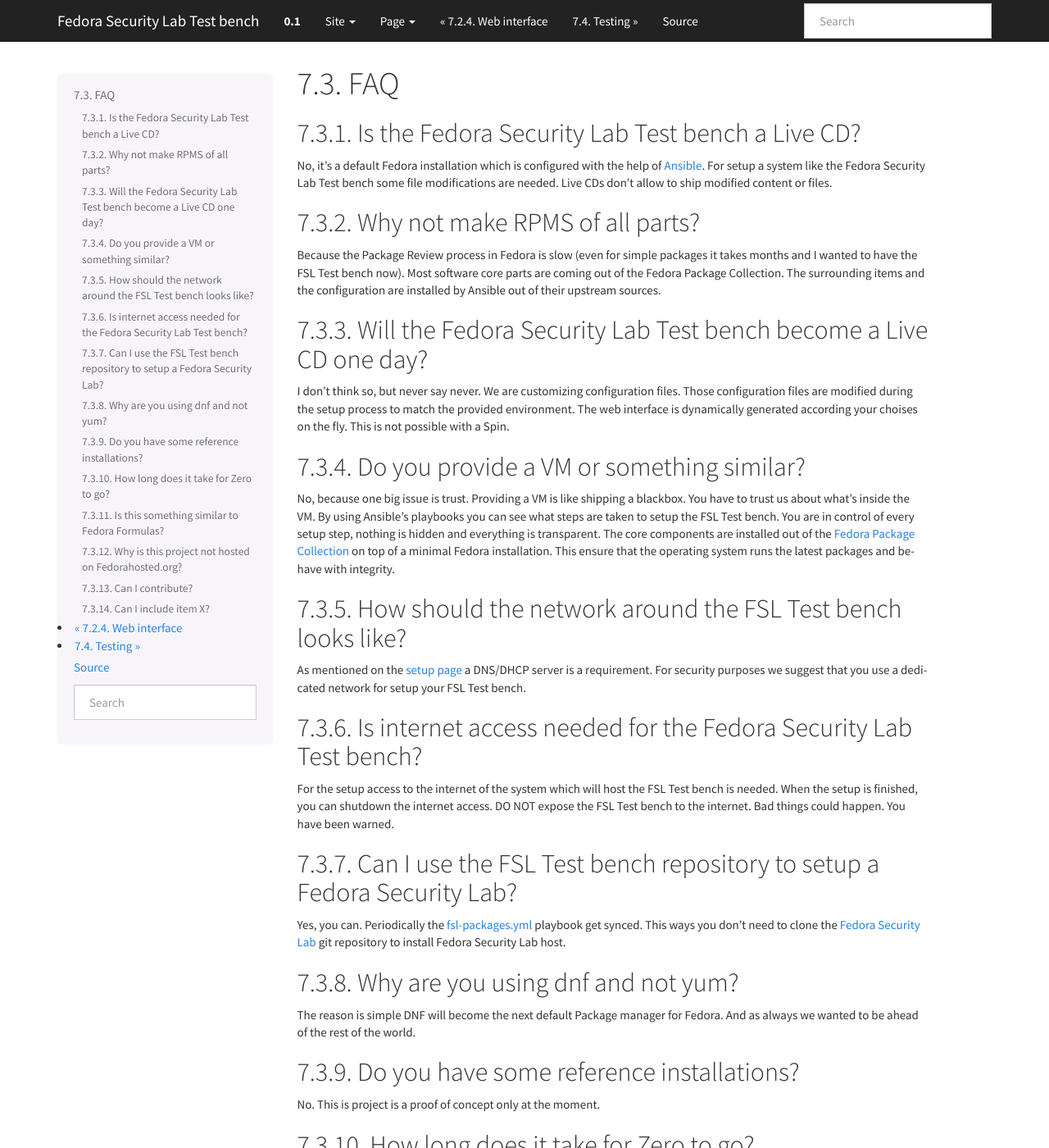
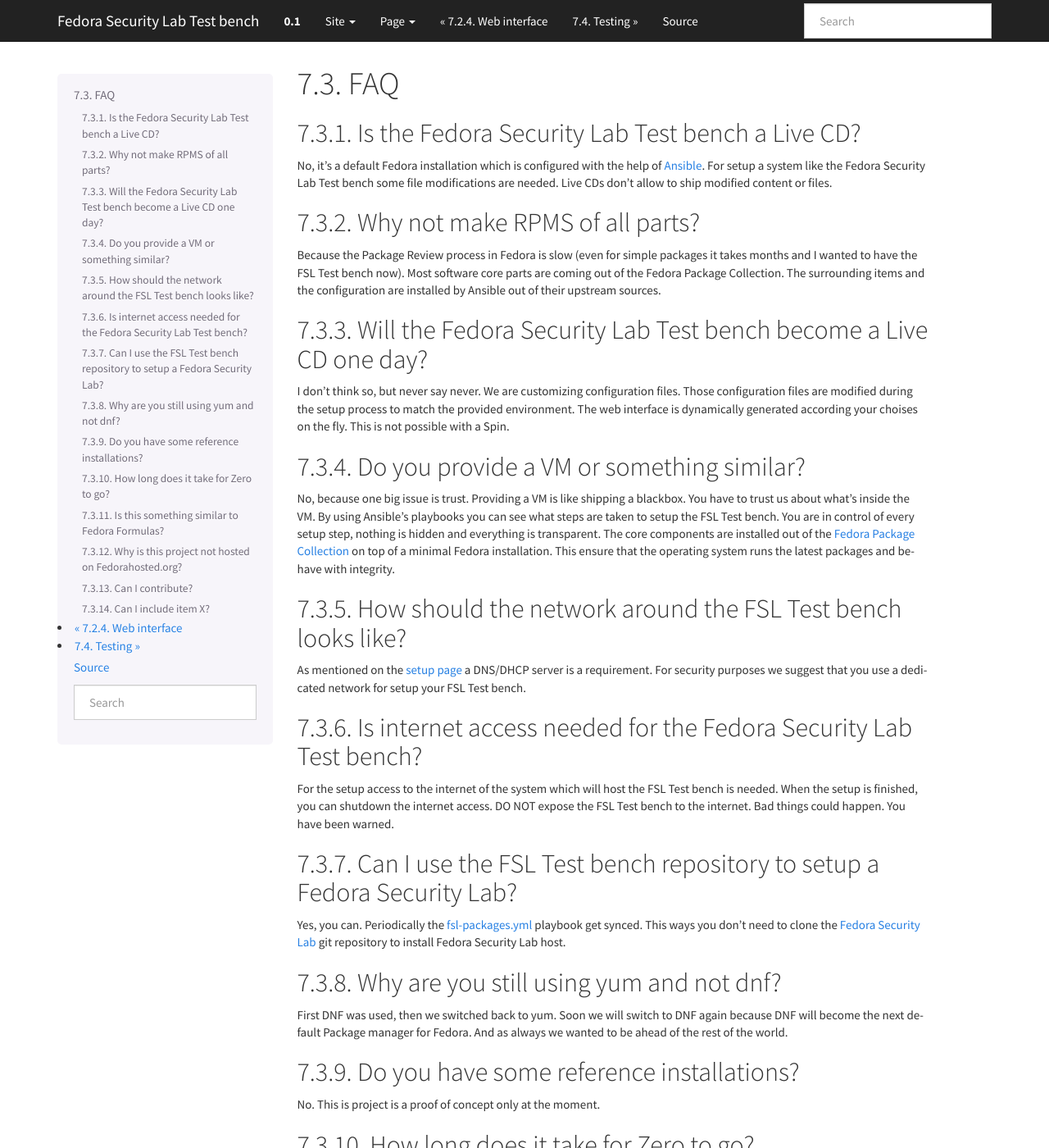
Before and after one commit to fabaff/fsl-test-bench, a Sphinx documentation site: the page built from docs/misc/faq.rst, in a window 1280 px wide and 1400 px high. Shown: the whole window at 82% size. Built offline with Sphinx 7.4.7, drawn with Linux system fonts in a browser that asks for light colours; formulas are drawn with MathJax 3.

Commit message:
update dnf section

```diff
--- a/docs/misc/faq.rst
+++ b/docs/misc/faq.rst
@@ -66,9 +66,10 @@
 ways you don't need to clone the `Fedora Security Lab`_ git repository
 to install Fedora Security Lab host.
 
-Why are you using dnf and not yum?
-----------------------------------
-The reason is simple DNF will become the next default Package manager for
+Why are you still using yum and not dnf?
+----------------------------------------
+First DNF was used, then we switched back to yum. Soon we will switch to DNF
+again because DNF will become the next default Package manager for
 Fedora. And as always we wanted to be ahead of the rest of the world.
 
 Do you have some reference installations?
```
